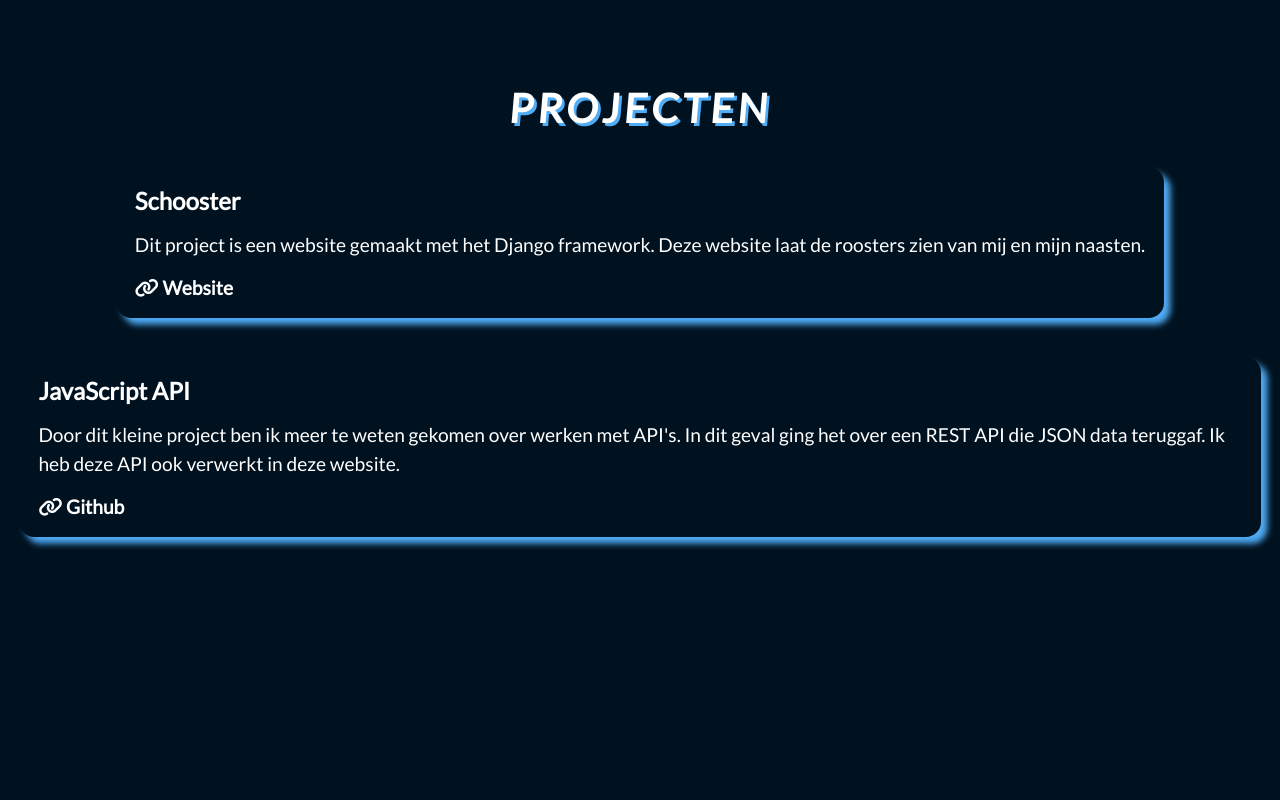
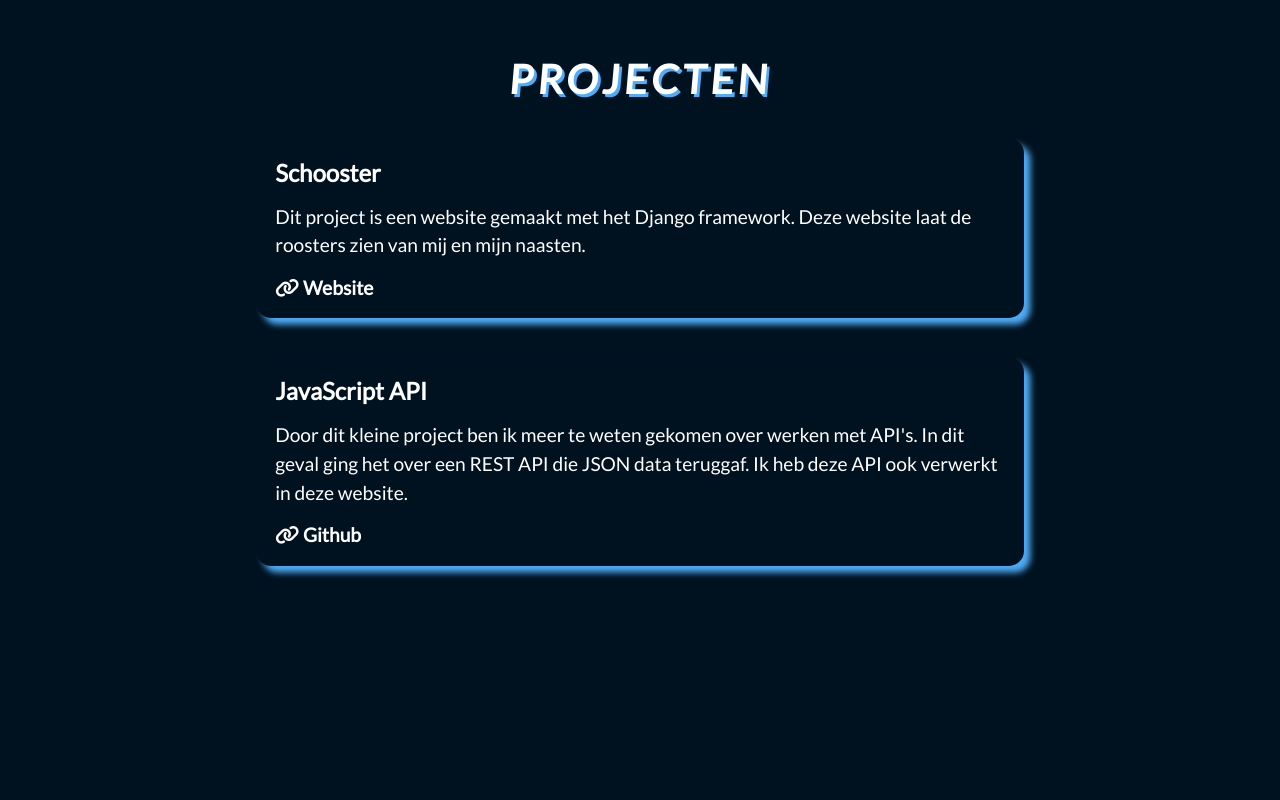
Before and after one commit to martijnschermers/personal-portfolio, a Svelte app in the folder martoen.nl/: page / in a window 1280 px wide. Shown: the part 1680-2480 px from the top of the page. Built offline with nearby package versions, Linux system fonts and the light colour scheme; no server answers.

Commit message:
+ min/max width on card class

```diff
--- a/martoen.nl/public/global.css
+++ b/martoen.nl/public/global.css
@@ -119,6 +119,8 @@ button {
     background: var(--secondary);
     width: fit-content;
     transition: 0.3s linear;
+    min-width: 30em;
+    max-width: 60%;
 }
 
 .card:hover {
```
